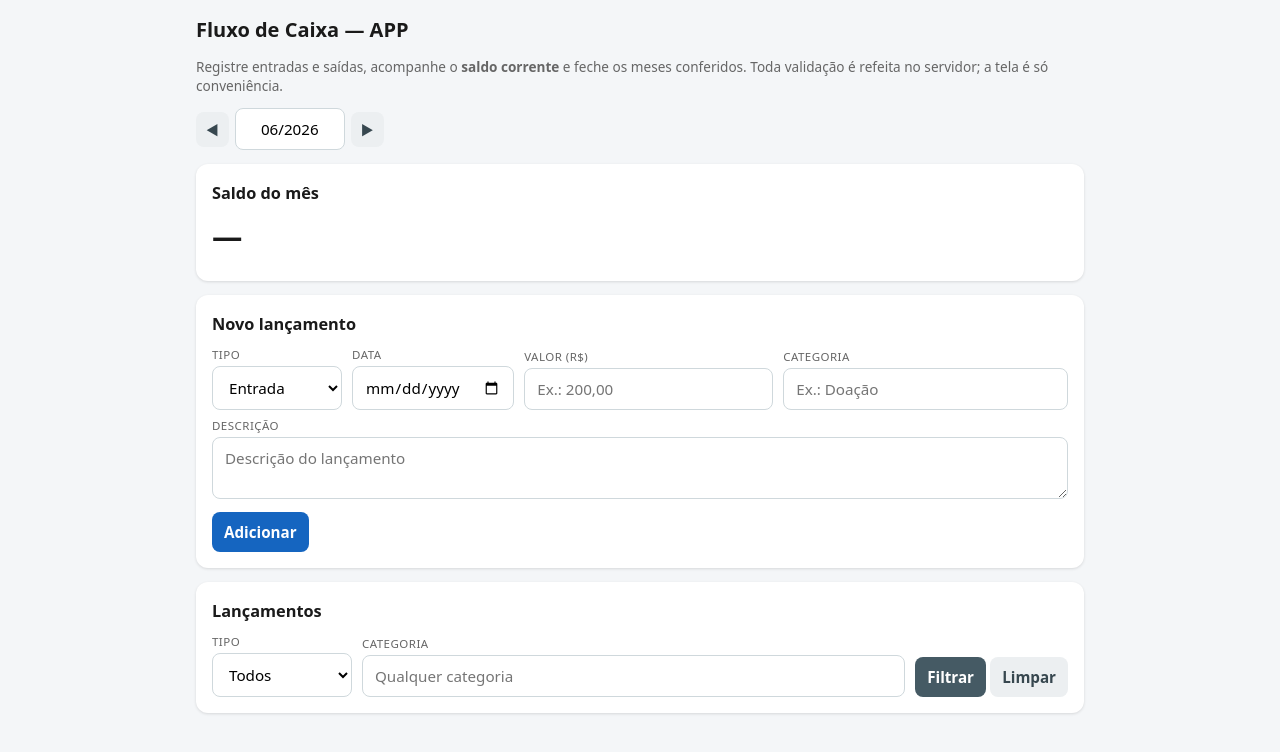
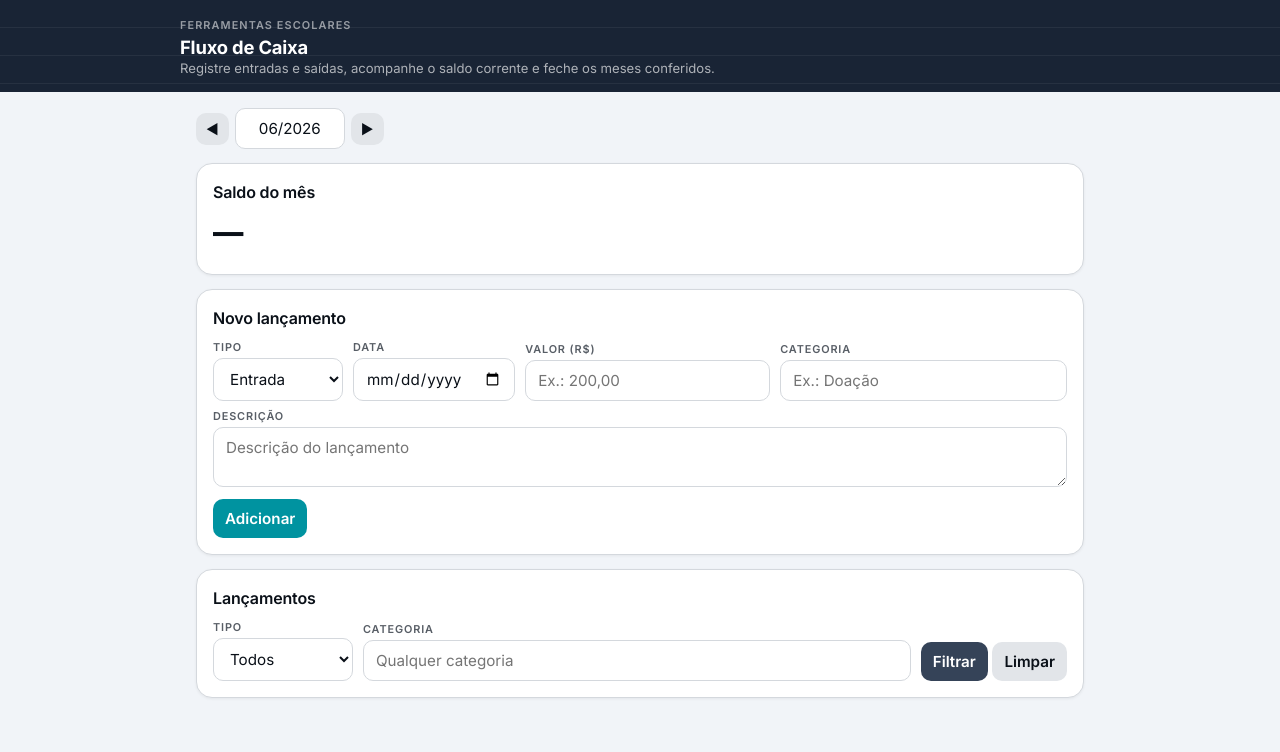
Before and after one commit to juliano-pezzini/school-tools, a website: page cash-flow/Index.html in a window 1280 px wide. Drawn offline with Linux system fonts and the light colour scheme.

Commit message:
feat: enhance data spreadsheet handling and add month navigation for new entries

```diff
--- a/cash-flow/Index.html
+++ b/cash-flow/Index.html
@@ -35,58 +35,146 @@
   <head>
     <base target="_top" />
     <meta charset="utf-8" />
+    <link rel="preconnect" href="https://fonts.googleapis.com" />
+    <link rel="preconnect" href="https://fonts.gstatic.com" crossorigin />
+    <link href="https://fonts.googleapis.com/css2?family=Inter:wght@400;500;600;700;800&display=swap" rel="stylesheet" />
     <style>
-      :root { color-scheme: light; }
+      /* ── DESIGN SYSTEM — Ferramentas Escolares ─────────────────────────── */
+      :root {
+        --bg:        oklch(96.5% 0.006 256);
+        --surface:   #ffffff;
+        --muted-bg:  oklch(92%   0.006 256);
+        --fg:        oklch(17%   0.02  258);
+        --muted:     oklch(48%   0.015 258);
+        --border:    oklch(88%   0.008 256);
+        --brand:     oklch(26%   0.035 258);
+        --brand-md:  oklch(38%   0.04  258);
+        --brand-lt:  oklch(58%   0.03  258);
+        --accent:    oklch(58%   0.155 201);
+        --accent-h:  oklch(52%   0.155 201);
+        --accent-bg: oklch(94%   0.04  201);
+        --ok:        oklch(52%   0.14  155);
+        --ok-bg:     oklch(95%   0.04  155);
+        --ok-dk:     oklch(35%   0.12  155);
+        --err:       oklch(52%   0.18   25);
+        --err-bg:    oklch(96%   0.04   25);
+        --err-dk:    oklch(38%   0.16   25);
+        --warn:      oklch(65%   0.14   78);
+        --warn-bg:   oklch(97%   0.04   78);
+        --warn-bdr:  oklch(80%   0.10   78);
+        --warn-dk:   oklch(42%   0.12   78);
+        --r-sm: 6px; --r-md: 10px; --r-lg: 16px;
+        color-scheme: light;
+      }
       * { box-sizing: border-box; }
       body {
-        font-family: system-ui, -apple-system, "Segoe UI", Roboto, sans-serif;
-        margin: 0 auto; padding: 16px; max-width: 920px;
-        background: #f4f6f8; color: #1a1a1a;
+        font-family: 'Inter', -apple-system, "Segoe UI", system-ui, sans-serif;
+        margin: 0; padding: 0;
+        background: var(--bg); color: var(--fg);
+        -webkit-font-smoothing: antialiased;
       }
-      h1 { font-size: 1.25rem; margin: 0 0 4px; }
-      h2 { font-size: 1.02rem; margin: 2px 0 12px; }
-      .muted { color: #666; font-size: 0.85rem; }
-      .card { background: #fff; border-radius: 12px; padding: 16px; margin-bottom: 14px; box-shadow: 0 1px 3px rgba(0,0,0,.12); }
+      /* ── Page header ── */
+      .page-header {
+        background: var(--brand);
+        background-image: repeating-linear-gradient(
+          transparent, transparent 27px,
+          rgba(255,255,255,0.06) 27px, rgba(255,255,255,0.06) 28px
+        );
+        padding: 18px 20px 16px;
+        color: #fff;
+      }
+      .page-header-inner { max-width: 920px; margin: 0 auto; }
+      .page-header-label {
+        font-size: .68rem; font-weight: 600; letter-spacing: 0.1em;
+        text-transform: uppercase; color: rgba(255,255,255,.55); margin-bottom: 4px;
+      }
+      .page-header h1 {
+        font-size: 1.15rem; font-weight: 700; letter-spacing: -0.01em;
+        margin: 0 0 2px; color: #fff;
+      }
+      .page-header p { font-size: .82rem; color: rgba(255,255,255,.65); margin: 0; }
+      /* ── Content wrapper ── */
+      .page-body { max-width: 920px; margin: 0 auto; padding: 16px; }
+      h2 { font-size: 1rem; font-weight: 600; margin: 2px 0 12px; letter-spacing: -0.01em; }
+      .muted { color: var(--muted); font-size: 0.85rem; }
+      .card {
+        background: var(--surface); border-radius: var(--r-lg);
+        border: 1px solid var(--border);
+        padding: 16px; margin-bottom: 14px;
+        box-shadow: 0 1px 3px rgba(0,0,0,.06);
+      }
       .row { display: flex; gap: 10px; flex-wrap: wrap; align-items: flex-end; }
       .grow { flex: 1; min-width: 130px; }
-      label { font-size: .72rem; color: #666; text-transform: uppercase; letter-spacing: .04em; display: block; margin-bottom: 4px; }
-      input, select, button, textarea {
-        padding: 10px 12px; font-size: .95rem; border-radius: 8px;
-        border: 1px solid #cfd8dc; background: #fff; font-family: inherit; width: 100%;
+      label {
+        font-size: .68rem; color: var(--muted); text-transform: uppercase;
+        letter-spacing: .08em; font-weight: 600; display: block; margin-bottom: 4px;
+      }
+      input, select, textarea {
+        padding: 10px 12px; font-size: .95rem; border-radius: var(--r-md);
+        border: 1px solid var(--border); background: var(--surface);
+        font-family: inherit; width: 100%; color: var(--fg);
+        transition: border-color .15s, box-shadow .15s;
+      }
+      input:focus, select:focus, textarea:focus {
+        outline: none; border-color: var(--accent);
+        box-shadow: 0 0 0 3px var(--accent-bg);
       }
       textarea { resize: vertical; min-height: 42px; }
-      button { border: 0; background: #1565c0; color: #fff; font-weight: 600; cursor: pointer; width: auto; }
-      button:active { background: #0d47a1; }
-      button.danger { background: #c5221f; }
-      button.secondary { background: #455a64; }
-      button.ghost { background: #eceff1; color: #37474f; }
-      button:disabled { opacity: .5; cursor: not-allowed; }
-      .saldo-num { font-size: 1.9rem; font-weight: 800; font-variant-numeric: tabular-nums; }
-      .saldo-num.neg { color: #c5221f; }
+      button {
+        padding: 10px 12px; font-size: .95rem; border-radius: var(--r-md);
+        border: 0; background: var(--accent); color: #fff;
+        font-weight: 600; cursor: pointer; width: auto; font-family: inherit;
+        transition: background .15s;
+      }
+      button:hover  { background: var(--accent-h); }
+      button:active { background: var(--accent-h); }
+      button.danger    { background: var(--err);      color: var(--surface); }
+      button.danger:hover { background: var(--err-dk); }
+      button.secondary { background: var(--brand-md); color: #fff; }
+      button.secondary:hover { background: var(--brand); }
+      button.ghost { background: var(--muted-bg); color: var(--fg); }
+      button.ghost:hover { background: var(--border); }
+      button:disabled { opacity: .45; cursor: not-allowed; }
+      .saldo-num { font-size: 1.9rem; font-weight: 800; font-variant-numeric: tabular-nums; letter-spacing: -0.02em; }
+      .saldo-num.neg { color: var(--err-dk); }
       .totais { display: flex; gap: 18px; flex-wrap: wrap; margin-top: 8px; }
       .totais div b { font-variant-numeric: tabular-nums; }
-      .warn { background: #fff8e1; border: 1px solid #ffe082; color: #795548; padding: 10px 12px; border-radius: 8px; margin-top: 10px; font-size: .9rem; }
+      .warn {
+        background: var(--warn-bg); border: 1px solid var(--warn-bdr);
+        color: var(--warn-dk); padding: 10px 12px;
+        border-radius: var(--r-md); margin-top: 10px; font-size: .9rem;
+      }
       table { width: 100%; border-collapse: collapse; font-size: .86rem; margin-top: 10px; }
-      th, td { padding: 7px 8px; border-bottom: 1px solid #eceff1; text-align: left; }
-      th { font-size: .7rem; text-transform: uppercase; color: #666; }
+      th, td { padding: 7px 8px; border-bottom: 1px solid var(--border); text-align: left; }
+      th { font-size: .68rem; text-transform: uppercase; letter-spacing: .07em; color: var(--muted); font-weight: 600; }
       td.num, th.num { text-align: right; font-variant-numeric: tabular-nums; }
       .tag { font-size: .68rem; padding: 2px 7px; border-radius: 999px; font-weight: 600; }
-      .tag.entrada { background: #e6f4ea; color: #137333; }
-      .tag.saida { background: #fce8e6; color: #c5221f; }
-      .result { padding: 10px 12px; border-radius: 8px; margin-top: 10px; font-size: .88rem; font-weight: 600; }
-      .ok { background: #e6f4ea; color: #137333; }
-      .err { background: #fce8e6; color: #c5221f; }
+      .tag.entrada { background: var(--ok-bg);  color: var(--ok-dk); }
+      .tag.saida   { background: var(--err-bg); color: var(--err-dk); }
+      .result { padding: 10px 12px; border-radius: var(--r-md); margin-top: 10px; font-size: .88rem; font-weight: 600; }
+      .ok  { background: var(--ok-bg);  color: var(--ok-dk); }
+      .err { background: var(--err-bg); color: var(--err-dk); }
       .hidden { display: none; }
       .actions button { padding: 5px 9px; font-size: .8rem; margin-right: 4px; }
       .field { margin-bottom: 8px; }
-      .pill { display: inline-block; font-size: .72rem; font-weight: 700; padding: 3px 10px; border-radius: 999px; background: #e8eaf6; color: #283593; }
+      .pill {
+        display: inline-block; font-size: .7rem; font-weight: 700;
+        padding: 3px 10px; border-radius: 999px;
+        background: var(--accent-bg); color: var(--accent);
+        letter-spacing: 0.02em;
+      }
       /* modal */
       .modal-backdrop { position: fixed; inset: 0; background: rgba(0,0,0,.45); display: flex; align-items: center; justify-content: center; z-index: 100; }
       .modal-backdrop.hidden { display: none; }
-      .modal { background: #fff; border-radius: 14px; padding: 20px; width: 92%; max-width: 440px; box-shadow: 0 8px 30px rgba(0,0,0,.22); }
+      .modal {
+        background: var(--surface); border-radius: var(--r-lg);
+        border: 1px solid var(--border);
+        padding: 20px; width: 92%; max-width: 440px;
+        box-shadow: 0 8px 30px rgba(0,0,0,.18);
+      }
       .modal h2 { margin: 0 0 14px; font-size: 1.05rem; }
       .modal-footer { display: flex; gap: 8px; justify-content: flex-end; margin-top: 14px; }
-      .edit-pen { background: none; border: none; cursor: pointer; padding: 2px 6px; font-size: .95rem; width: auto; color: #1565c0; vertical-align: middle; }
+      .edit-pen { background: none; border: none; cursor: pointer; padding: 2px 6px; font-size: .95rem; width: auto; color: var(--accent); vertical-align: middle; }
       /* month bar */
       .month-bar { display: flex; align-items: center; justify-content: space-between; flex-wrap: wrap; gap: 10px; margin-bottom: 14px; }
       .month-bar .month-nav { display: flex; align-items: center; gap: 6px; }
@@ -97,11 +185,14 @@
     </style>
   </head>
   <body>
-    <h1>Fluxo de Caixa — APP</h1>
-    <p class="muted">
-      Registre entradas e saídas, acompanhe o <b>saldo corrente</b> e feche os meses
-      conferidos. Toda validação é refeita no servidor; a tela é só conveniência.
-    </p>
+    <header class="page-header">
+      <div class="page-header-inner">
+        <div class="page-header-label">Ferramentas Escolares</div>
+        <h1>Fluxo de Caixa</h1>
+        <p>Registre entradas e saídas, acompanhe o saldo corrente e feche os meses conferidos.</p>
+      </div>
+    </header>
+    <div class="page-body">
 
     <!-- ===== Seletor de mês + fechamento ===== -->
     <div class="month-bar">
@@ -300,6 +391,16 @@
         el('gMes').value = keyToMonthBR(selectedMonth);
         refreshAll();
       }
+      // Pula o seletor para o mês de uma data 'dd/MM/yyyy' (ex.: após gravar).
+      function goToMonthOfBR(dataBR){
+        var p = String(dataBR || '').split('/');
+        if (p.length !== 3) return false;
+        var k = p[2]+'-'+p[1];
+        if (k === selectedMonth) return false;
+        selectedMonth = k;
+        el('gMes').value = keyToMonthBR(k);
+        return true;
+      }
       function refreshAll(){ loadMonthState(); loadLancamentos(); loadCategorias(); loadFechamentoStatus(); }
 
       // ===== Saldo (mês selecionado) =====
@@ -435,7 +536,7 @@
         btn.disabled = true;                 // anti-duplo-clique (complementa idempotência do servidor)
         if (editId) {
           google.script.run
-            .withSuccessHandler(function(){ btn.disabled = false; box('lResult','✅ Lançamento atualizado.','ok'); resetLancamentoForm(); afterWrite(); })
+            .withSuccessHandler(function(){ btn.disabled = false; box('lResult','✅ Lançamento atualizado.','ok'); goToMonthOfBR(item.data); resetLancamentoForm(); afterWrite(); })
             .withFailureHandler(function(e){ btn.disabled = false; box('lResult','❌ '+esc(e.message),'err'); })
             .editLancamento(editId, item);
         } else {
@@ -445,6 +546,7 @@
               clientToken = uuid();          // rotaciona o token após sucesso
               box('lResult','✅ Lançamento adicionado.','ok');
               el('lValor').value = ''; el('lDescricao').value = '';
+              goToMonthOfBR(item.data);      // garante que o novo lançamento fique visível
               afterWrite();
             })
             .withFailureHandler(function(e){ btn.disabled = false; box('lResult','❌ '+esc(e.message),'err'); })
```
Also changed, not shown: 1 other file.
